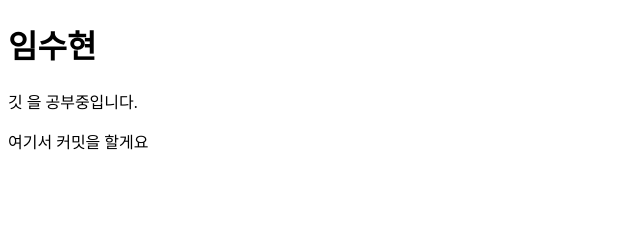
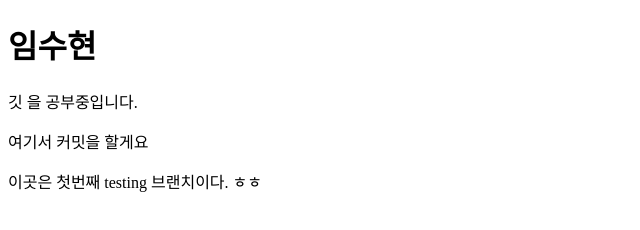
Before and after one commit to suhyun1115/hl_work, a plain HTML site: page index.html in a window 1280 px wide. Shown: the whole page, without its empty margins (0-640 px from the left). Drawn offline with Linux system fonts and the light colour scheme.

Commit message:
branch 1

```diff
--- a/index.html
+++ b/index.html
@@ -10,5 +10,6 @@
   <h1>임수현</h1>
   <p>깃 을 공부중입니다.</p>
   <p>여기서 커밋을 할게요</p>
+  이곳은 첫번째 testing 브랜치이다. ㅎㅎ
 </body>
 </html>
```
